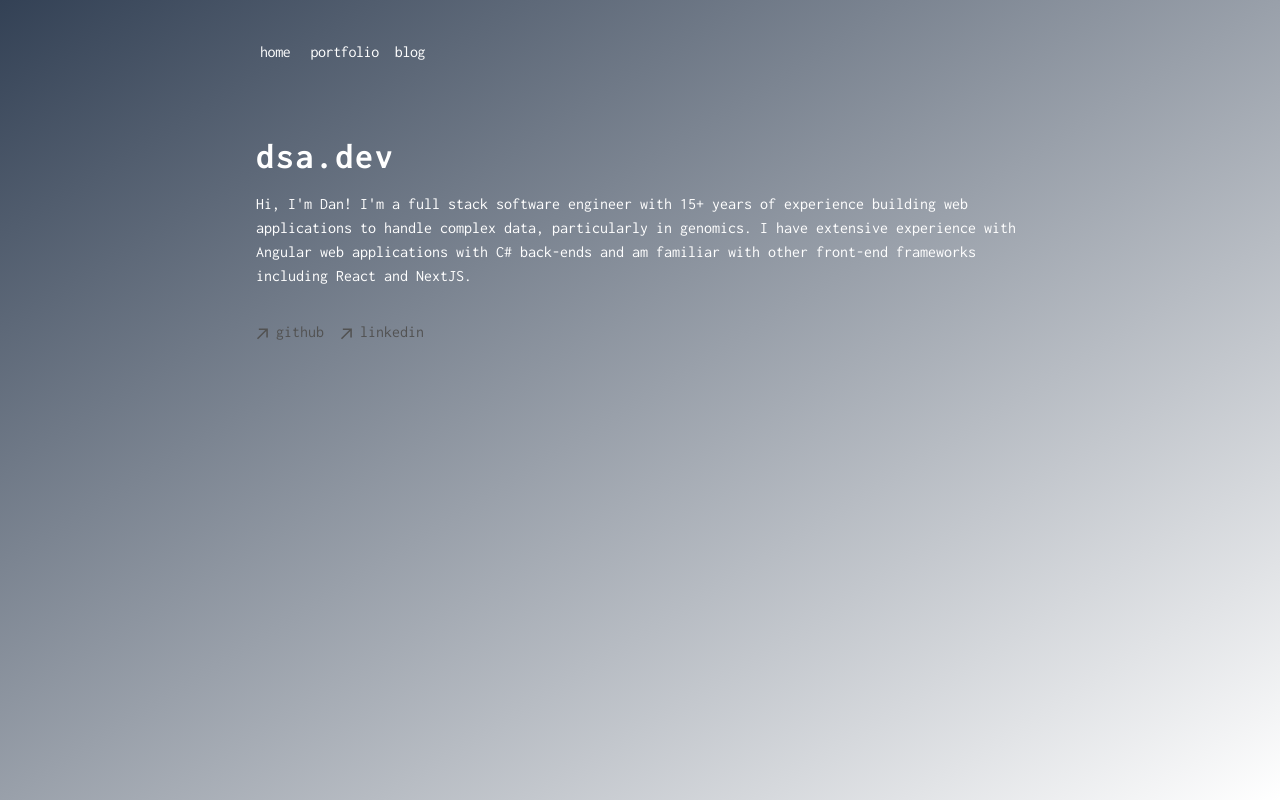
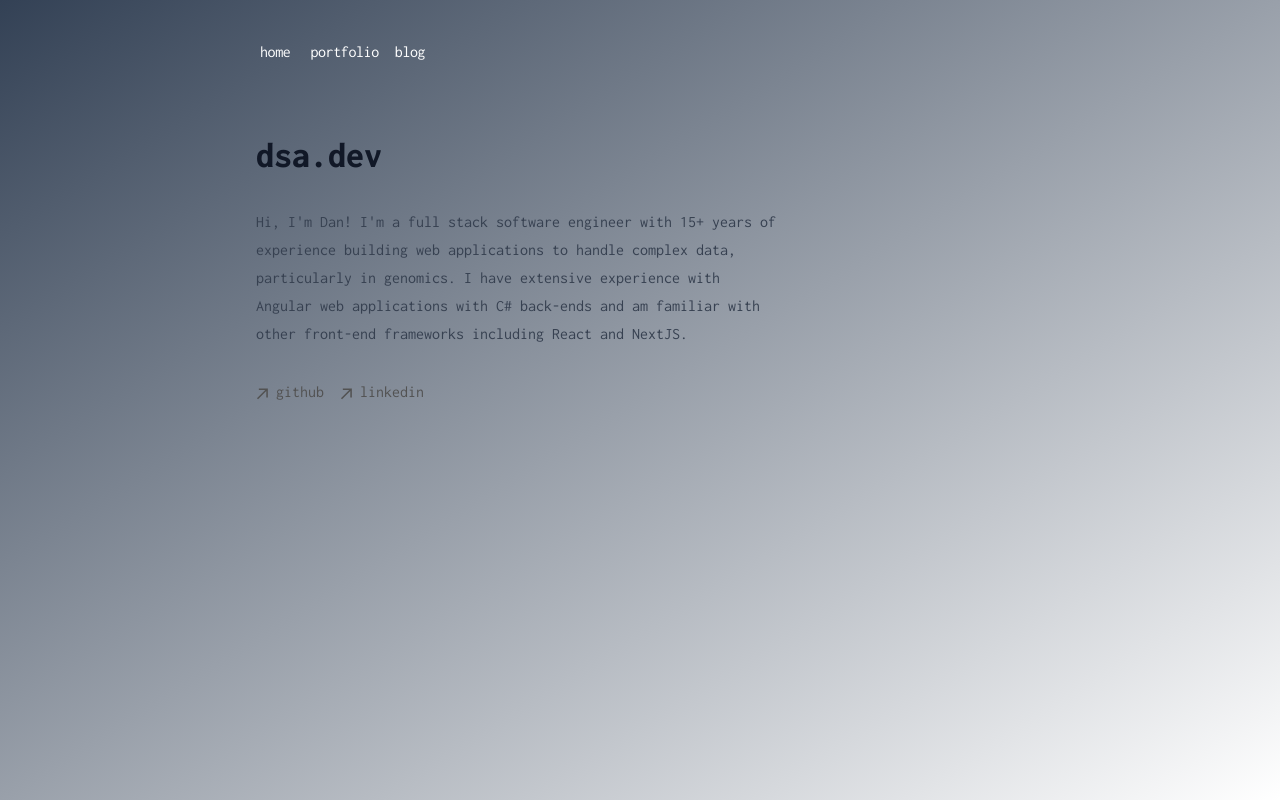
Before and after one commit to dsa821/personal-site, a Next.js app: page / in a window 1280 px wide. Built offline with nearby package versions, Linux system fonts and the light colour scheme.

Commit message:
add tailwind typography for prose

```diff
--- a/app/(base)/blog/[slug]/page.tsx
+++ b/app/(base)/blog/[slug]/page.tsx
@@ -90,7 +90,7 @@ export default function Blog({ params }) {
           {formatDate(post.metadata.publishedAt)}
         </p>
       </div>
-      <article className="prose">
+      <article className="prose dark:prose-invert">
         <CustomMDX source={post.content} />
       </article>
     </section>
--- a/app/(base)/page.tsx
+++ b/app/(base)/page.tsx
@@ -5,7 +5,7 @@ export const metadata = {
 
 export default function Page() {
   return (
-    <section>
+    <section className='prose dark:prose-invert'>
       <h1>dsa.dev</h1>
       <p>
         Hi, I'm Dan! I'm a full stack software engineer with 15+ years of
--- a/app/portfolio/(fullpage)/forenseq/data.tsx
+++ b/app/portfolio/(fullpage)/forenseq/data.tsx
@@ -32,7 +32,7 @@ export const sectionData: SectionData[] = [
         <h1 className='text-center font-bold'>
           ForenSeq Universal Analysis Software
         </h1>
-        <div className='mt-8 max-w-4xl mx-4 md:mx-auto prose'>
+        <div className='mt-8 max-w-4xl mx-4 md:mx-auto prose dark:prose-invert'>
           <p>
             The ForenSeq Universal Analysis Software (UAS) provides a platform
             for analyzing and managing forensic genomic data, simplifying
--- a/app/portfolio/(fullpage)/forenseq/page.tsx
+++ b/app/portfolio/(fullpage)/forenseq/page.tsx
@@ -57,7 +57,7 @@ function Slides({
         if (section.content) {
           return (
             <FullpageSection key={i}>
-              <div className='prose'>{section.content}</div>
+              <div className='prose dark:prose-invert'>{section.content}</div>
             </FullpageSection>
           );
         } else if (section.slides != null) {
@@ -77,7 +77,7 @@ function Slides({
                         />
                       </div>
                     )}
-                    <div className='prose'>{slide.content}</div>
+                    <div className='prose dark:prose-invert'>{slide.content}</div>
                   </FullpageSlide>
                 );
               })}
--- a/app/styles/global.css
+++ b/app/styles/global.css
@@ -38,7 +38,7 @@ html {
   min-width: 360px;
 }
 
-h1 {
+/* h1 {
   @apply !font-bold text-4xl tracking-wider mb-4;
 }
 h2 {
@@ -53,85 +53,12 @@ h2 {
   width: 80%;
   max-width: 700px;
   cursor: pointer;
-}
+} */
 
 .anchor:hover {
   @apply visible;
 }
-
-.prose a {
-  @apply underline transition-all decoration-neutral-400 dark:decoration-neutral-600 underline-offset-2 decoration-[0.1em];
-}
-
-.prose .anchor:after {
-  @apply text-neutral-300 dark:text-neutral-700;
-  content: '#';
-}
-
-.prose *:hover > .anchor {
-  @apply visible;
-}
-
-.prose pre {
-  @apply bg-neutral-50 dark:bg-neutral-900 rounded-lg overflow-x-auto border border-neutral-200 dark:border-neutral-900 py-2 px-3 text-sm;
-}
-
-.prose code {
-  @apply px-1 py-0.5 rounded-lg;
-}
-
-.prose pre code {
-  @apply p-0;
-  border: initial;
-  line-height: 1.5;
-}
-
-.prose code span {
-  @apply font-medium;
-}
-
-.prose img {
-  /* Don't apply styles to next/image */
-  @apply m-0;
-}
-
-.prose p {
-  @apply my-4 text-neutral-800 dark:text-neutral-200;
-}
-
-.prose h1 {
-  @apply text-4xl font-medium tracking-tight mt-6 mb-2;
-}
-
-.prose h2 {
-  @apply text-xl font-medium tracking-tight mt-6 mb-2;
-}
-
-.prose h3 {
-  @apply text-xl font-medium tracking-tight mt-6 mb-2;
-}
-
-.prose h4 {
-  @apply text-lg font-medium tracking-tight mt-6 mb-2;
-}
-
-.prose strong {
-  @apply font-medium;
-}
-
-.prose ul {
-  @apply list-disc pl-8;
-}
-
-.prose ol {
-  @apply list-decimal pl-8;
-}
-
-.prose > :first-child {
-  /* Override removing top margin, causing layout shift */
-  margin-top: 1.25em !important;
-  margin-bottom: 1.25em !important;
-}
+/*  */
 
 pre::-webkit-scrollbar {
   display: none;
--- a/package.json
+++ b/package.json
@@ -21,9 +21,10 @@
     "typescript": "5.3.3"
   },
   "devDependencies": {
+    "@tailwindcss/typography": "^0.5.13",
     "autoprefixer": "^10.4.19",
     "postcss": "^8.4.35",
     "tailwindcss": "^3.4.4"
   },
-  "packageManager": "pnpm@9.1.1+sha512.14e915759c11f77eac07faba4d019c193ec8637229e62ec99eefb7cf3c3b75c64447882b7c485142451ee3a6b408059cdfb7b7fa0341b975f12d0f7629c71195"
+  "packageManager": "pnpm@9.4.0+sha512.f549b8a52c9d2b8536762f99c0722205efc5af913e77835dbccc3b0b0b2ca9e7dc8022b78062c17291c48e88749c70ce88eb5a74f1fa8c4bf5e18bb46c8bd83a"
 }
--- a/tailwind.config.js
+++ b/tailwind.config.js
@@ -11,5 +11,5 @@ module.exports = {
   theme: {
     extend: {},
   },
-  plugins: [],
+  plugins: [require("@tailwindcss/typography")],
 };
```
Also changed, not shown: 1 other file (tests, documents, lock files or other folders).
